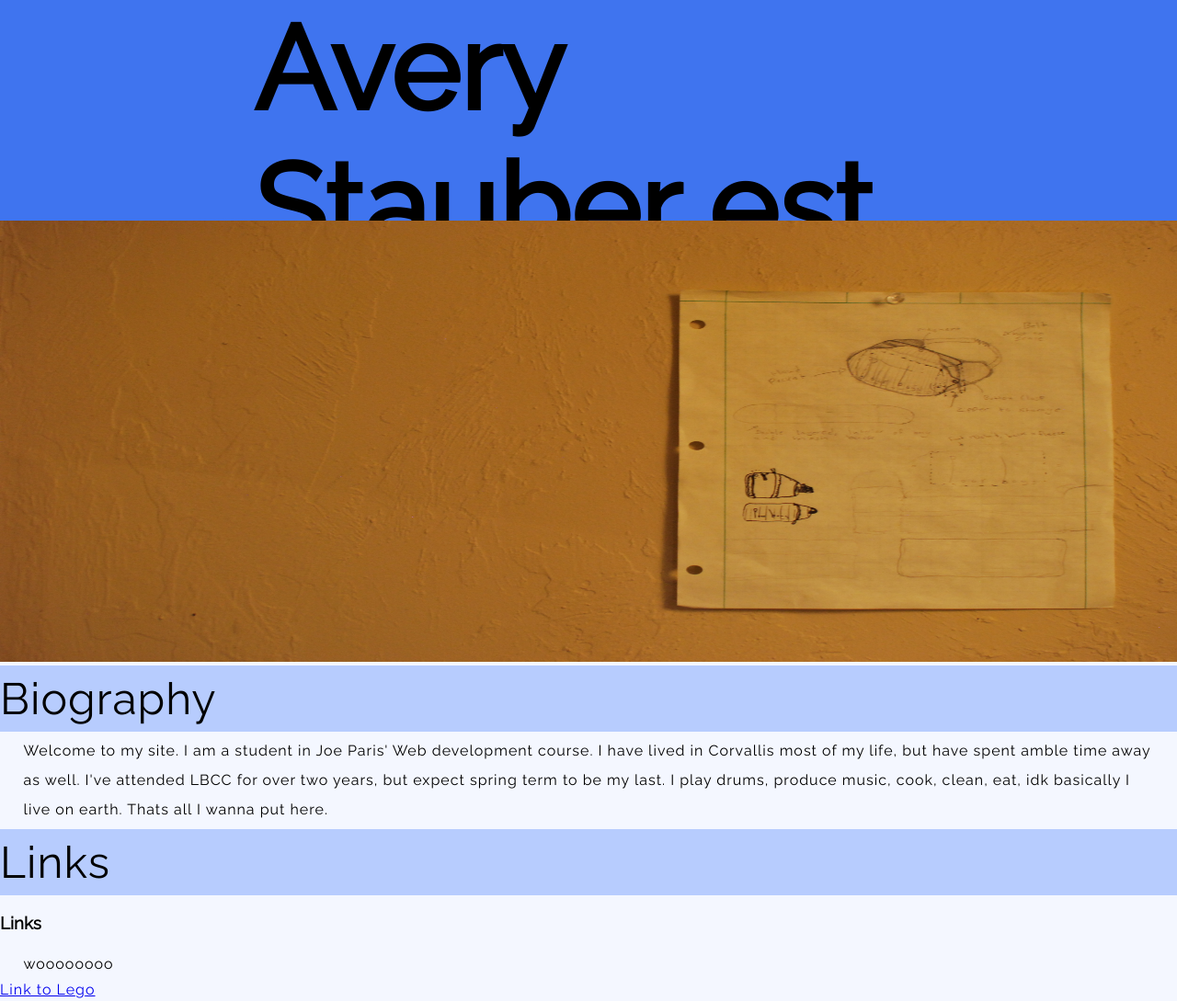
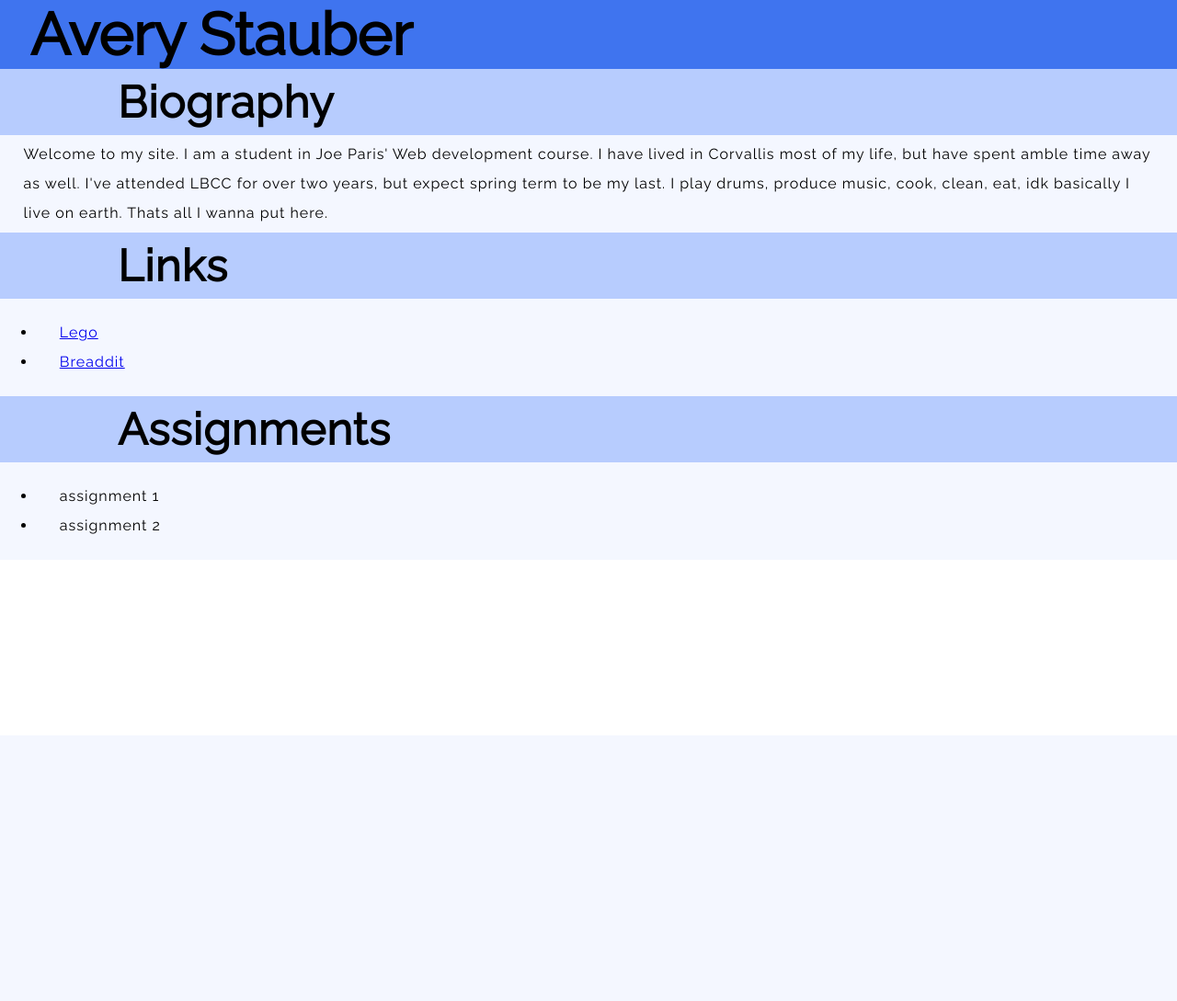
Before and after one commit to Ave700/First-website, a PHP site: page /index.html in a window 1280 px wide. Shown: the whole page at 92% size. After the commit the page ends 581 px from the top, so only its background shows below. Run offline with PHP 8.4, Linux system fonts and the light colour scheme.

Commit message:
First submission

```diff
--- a/index.html
+++ b/index.html
@@ -13,16 +13,14 @@
   <body>
     <header class="my first header">
       <div class="container-top">
-        <h1>Avery Stauber est</h1>
+        <h1>Avery Stauber</h1>
       </div>
     </header>
     <div class="content">
 
-    <img src="images/background.jpg" alt="A image of a wall with a piece of paper on it">
-
     <div class="container-bio">
       <div class="bio-header">
-        <a>Biography</a>
+        <h2>Biography</h2>
       </div>
       <div class="bio-text">
         <p>Welcome to my site. I am a student in Joe Paris' Web development course.
@@ -35,25 +33,30 @@
     </div>
 
     <div class="container-links">
-      <div class="link-header">
-        <a>Links</a>
+      <div class="links-header">
+        <h3>Links</h3>
       </div>
       <div class="links-text">
-        <div class="links">
+        <ul>
+            <li><a href="https://www.lego.com/en-us">Lego </a></li>
+            <li><a href="https://www.reddit.com/r/breaddit/">Breaddit </a></li>
 
-        </div>
+        </ul>
       </div>
     </div>
-    <h3>Links</h3>
-    <p>
-       woooooooo
-    </p>
+
+    <div class="assignments">
+      <h4>Assignments</h4>
+      <div class="assignments-links">
+        <ul>
+          <li>assignment 1</li>
+          <li>assignment 2</li>
+        </ul>
+      </div>
+    </div>
 
 
-    <a href="https://www.lego.com/en-us">Link to Lego </a>
+
   </div>
   </body>
-  <footer>
-
-  </footer>
 </html>
--- a/styles/style.css
+++ b/styles/style.css
@@ -6,7 +6,7 @@
 */
 
 html{
-    background-color: rgb(244, 247, 255);
+    background-color: rgb(255, 255, 255);
     font-family: 'Raleway', sans-serif;
     min-height: 100vh;
     min-width: 100vw;
@@ -17,19 +17,20 @@
     width: 100%;
     max-width: 2560px;
     max-height: 240px;
+}
 
-}
 h1{
-    font-size:200%;
+    font-size:100%;
     margin: 0 auto;
 }
 div.content{
+
     max-width: 1280px;
     margin: 0 auto;
 }
 div.container-top{
     padding: 0px 20px 0px 20px;
-    margin: 0px 15% 0px 20%;
+    margin: 0px 1vw 0px 1vw;
     color: black;
     font-size: 400%;
     text-align: left;
@@ -37,15 +38,11 @@
 body{
     width: 100%;
     margin: 0 auto;
-    background-color: rgb(244, 247, 255);
 
 }
 div.bio-header{
     background-color: rgb(183, 204, 254);
-    width: 100%;
-    max-width: 2560px;
     max-height: 240px;
-
     font-size: 300%;
     color: black;
 }
@@ -55,23 +52,37 @@
 
 }
 
-div.link-header{
+div.links-header{
     background-color: rgb(183, 204, 254);
-    width: 100%;
-    max-width: 2560px;
     max-height: 240px;
-
     font-size: 300%;
     color: black;
 
 }
+div.links-text{
+    background-color: rgb(244, 247, 255);
+    padding: 5px 0px 5px 0px;
+}
 
-a{
+div.assignments{
+    background-color: rgb(183, 204, 254);
+    max-height: 240px;
+    font-size: 300%;
+    color: black;
+}
+div.assignments-links{
+    background-color: rgb(244, 247, 255);
+    padding: 5px 0px 5px 0px;
+    font-size: 16px;
+}
+
+h2,h3,h4{
     line-height: 1.5;
     letter-spacing: 1px;
     margin: 0 auto;
-    max-width: 1800px;
+    max-width: 80vw;
     text-align: left;
+    font-size: 100%;
 }
 
 p, li {
@@ -81,13 +92,7 @@
     padding: 0px 2% 0px 2%;
     max-width: 1280px;
 }
+
 a:hover{
     color: black;
 }
-img{
-    width: 100%;
-    max-width: 2560px;
-    max-height: 480px;
-    margin: 0 auto;
-    padding: 0px 0px 0px 0px;
-}
```
